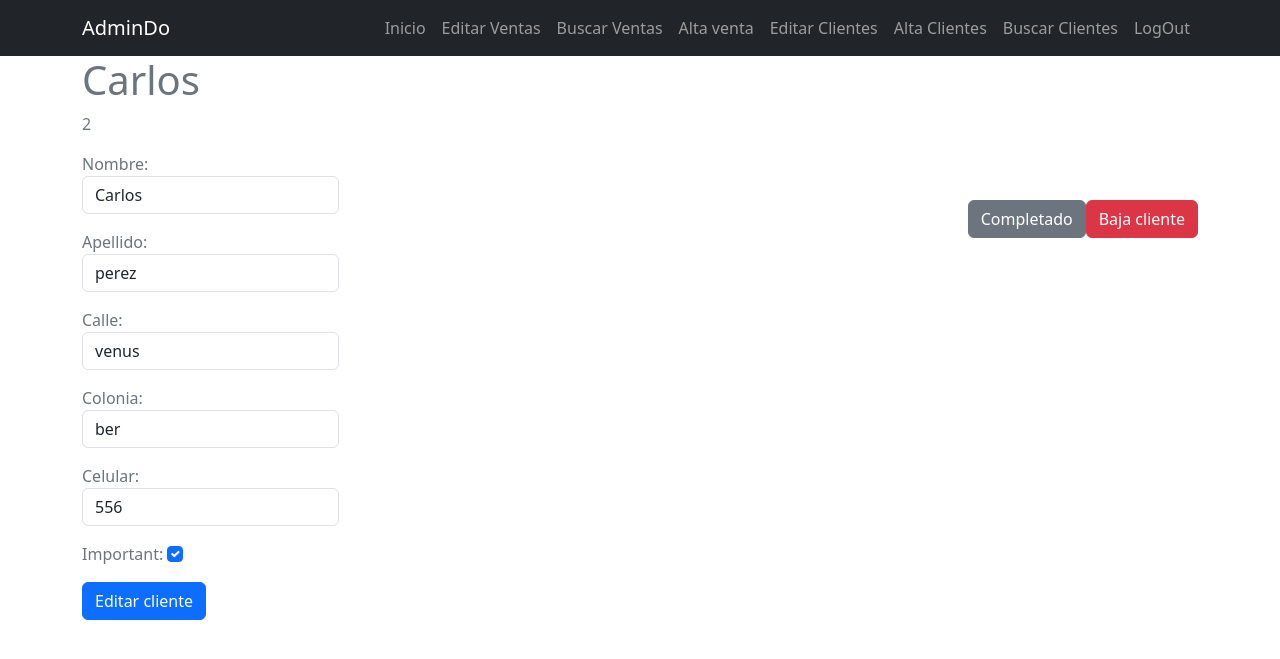
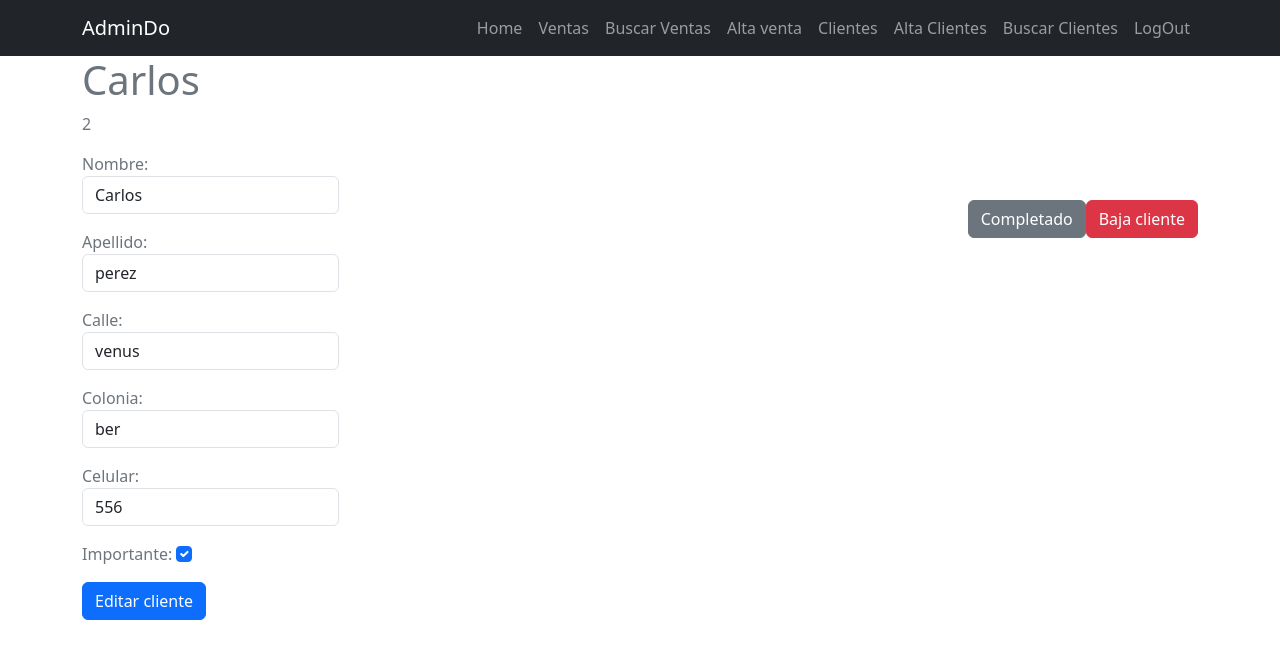
Before and after one commit to AxelYeray/AdminDO-App, a Django app: page /clientes/2/ in a window 1280 px wide. Shown: the top 659 px of the page. Run offline with Django 5.2, Linux system fonts and the light colour scheme; a user stored in the database is signed in; data comes from the database, SQL or seed files in the repository.

Commit message:
ultimo commit

```diff
--- a/tasks/forms.py
+++ b/tasks/forms.py
@@ -5,7 +5,7 @@ from .models import Venta
 class VentaForm(forms.ModelForm):
     class Meta:
         model = Venta
-        fields = ["nombre", "descripcion", "importante", "total"]
+        fields = ["nombre", "descripcion", "importante", "total", "id"]
         widgets = {
             "nombre": forms.TextInput(
                 attrs={"class": "form-control", "placeholder": "Cliente nombre"}
--- a/tasks/forms2.py
+++ b/tasks/forms2.py
@@ -11,7 +11,8 @@ class ClienteForm(forms.ModelForm):
             "calle",
             "colonia",
             "celular",
-            "important",
+            "importante",
+            "id",
         ]
         widgets = {
             "nombre": forms.TextInput(
@@ -29,7 +30,7 @@ class ClienteForm(forms.ModelForm):
             "celular": forms.TextInput(
                 attrs={"class": "form-control", "placeholder": "Celular"}
             ),
-            "important": forms.CheckboxInput(
+            "importante": forms.CheckboxInput(
                 attrs={"class": "form-check-input md-auto"}
             ),
         }
--- a/tasks/models.py
+++ b/tasks/models.py
@@ -25,7 +25,7 @@ class Cliente(models.Model):
     created = models.DateTimeField(auto_now_add=True)
     datecompleted = models.DateTimeField(null=True, blank=True)
     user = models.ForeignKey(User, on_delete=models.CASCADE)
-    important = models.BooleanField(default=False)
+    importante = models.BooleanField(default=False)
 
     def __str__(self):
         return f"{self.nombre} {self.apellido} - by {self.user.username}"
--- a/tasks/templates/_navbar.html
+++ b/tasks/templates/_navbar.html
@@ -1,17 +1,18 @@
 <nav class="navbar navbar-expand-lg bg-dark navbar-dark">
     <div class="container">
         <a class="navbar-brand" href="#">AdminDo</a>
-        <button class="navbar-toggler" type="button" data-bs-toggle="collapse" data-bs-target="#navbarNav" aria-controls="navbarNav" aria-expanded="false" aria-label="Toggle navigation">
+        <button class="navbar-toggler" type="button" data-bs-toggle="collapse" data-bs-target="#navbarNav"
+            aria-controls="navbarNav" aria-expanded="false" aria-label="Toggle navigation">
             <span class="navbar-toggler-icon"></span>
         </button>
         <div class="collapse navbar-collapse" id="navbarNav">
             <ul class="navbar-nav ms-auto">
                 {% if user.is_authenticated %}
                 <li class="nav-item">
-                    <a href="/" class="nav-link">Inicio</a>
+                    <a href="/" class="nav-link">Home</a>
                 </li>
                 <li class="nav-item">
-                    <a href="/ventas/" class="nav-link">Editar Ventas</a>
+                    <a href="/ventas/" class="nav-link">Ventas</a>
                 </li>
                 <li class="nav-item">
                     <a href="/ventas/buscar/" class="nav-link">Buscar Ventas</a>
@@ -20,7 +21,7 @@
                     <a href="/ventas/alta/" class="nav-link">Alta venta</a>
                 </li>
                 <li class="nav-item">
-                    <a href="/clientes/" class="nav-link">Editar Clientes</a>
+                    <a href="/clientes/" class="nav-link">Clientes</a>
                 </li>
                 <li class="nav-item">
                     <a href="/clientes/create/" class="nav-link">Alta Clientes</a>
--- a/tasks/templates/login.html
+++ b/tasks/templates/login.html
@@ -21,7 +21,7 @@
           <input type="password" name="password" id="password" class="form-control" placeholder="Write your password">
         </div>
 
-        <button class="btn btn-primary">Sign In</button>
+        <button class="btn btn-primary">Login</button>
       </form>
 
     </section>
```
Also changed, not shown: db.sqlite3, tasks/migrations/0007_rename_important_cliente_importante.py (added), tasks/templates/base.html (line endings or trailing spaces).
